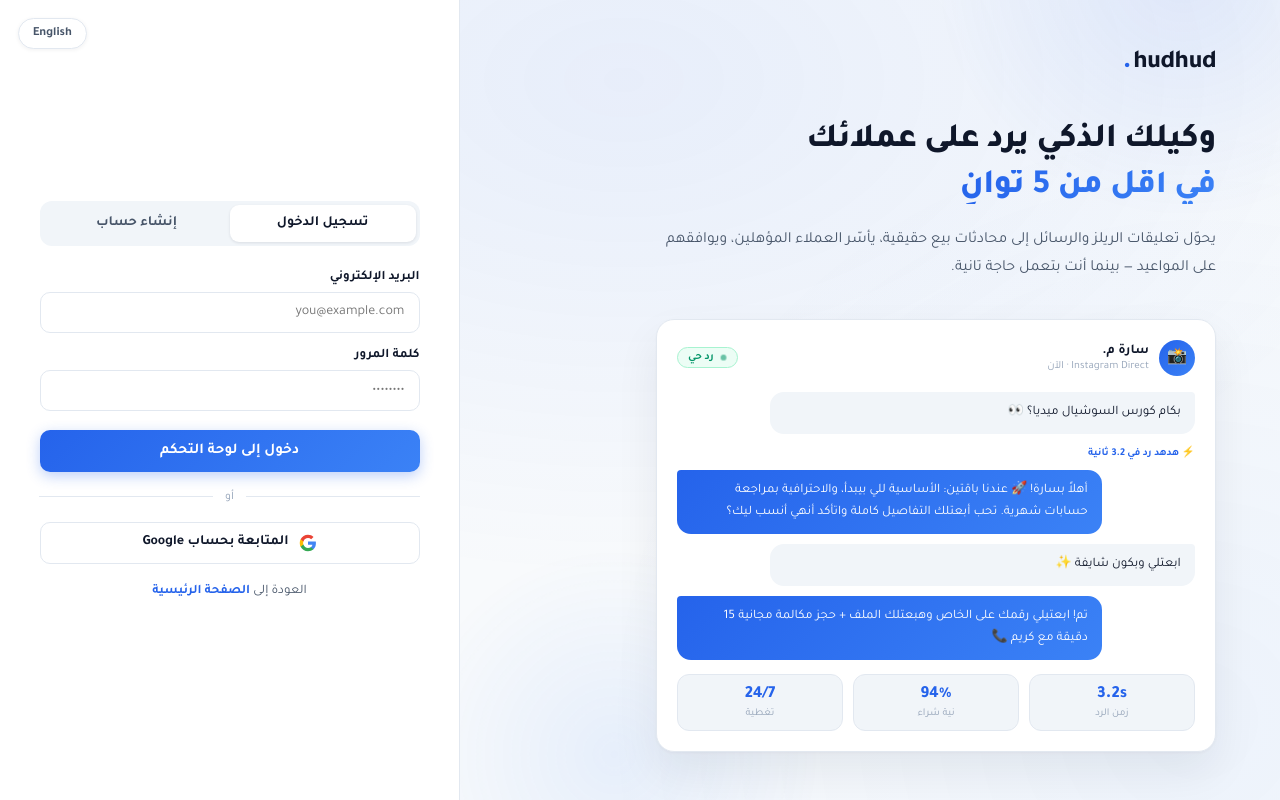
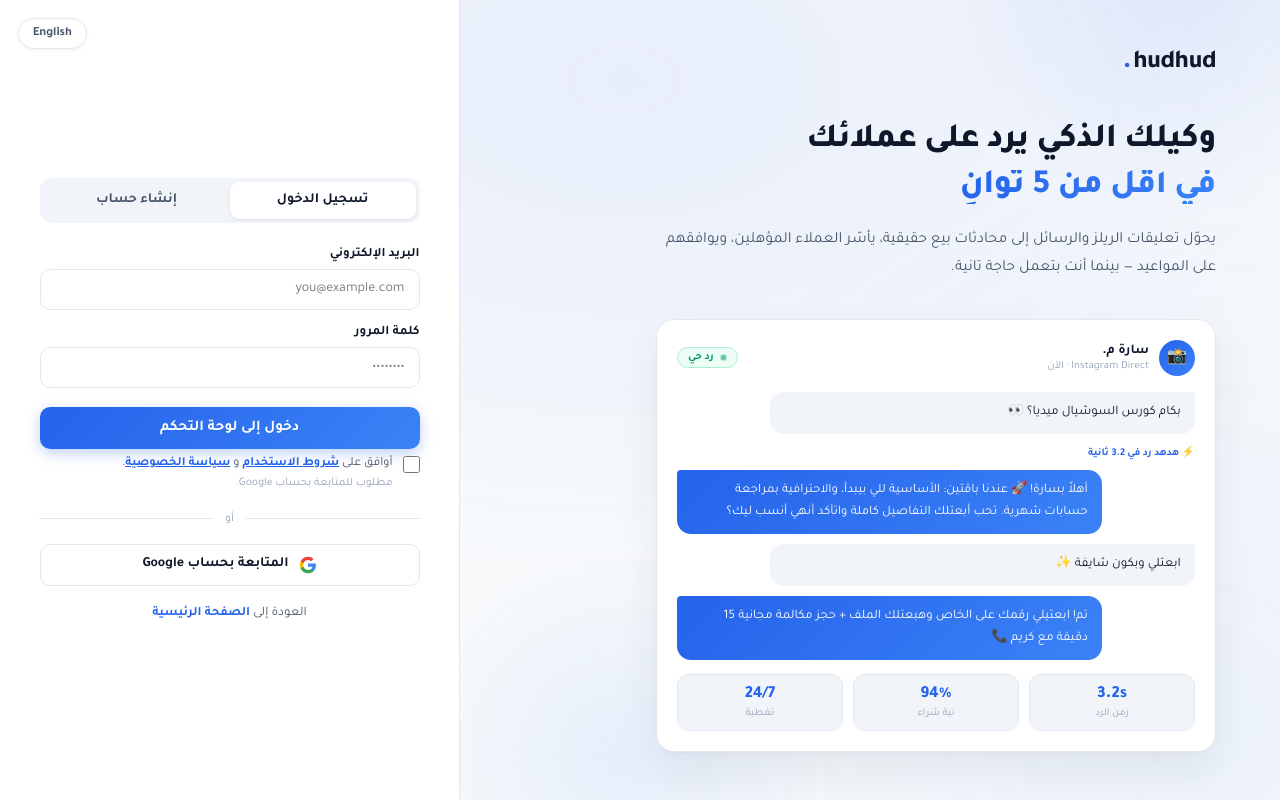
Before and after one commit to karim-abdalwahid/hudhud-radar, a FastAPI app: page /register in a window 1280 px wide. Run offline with FastAPI, Linux system fonts and the light colour scheme; some libraries are stand-ins or nearby versions.

Commit message:
feat(consent): WS-B — ToS+Privacy consent gate: migration 005 applied to prod (terms_accepted_at/version), register requires terms_accepted=true (400 otherwise), Google signup stamps acceptance (consent captured pre-redirect), SendRad-style checkbox with underlined links for BOTH email+Google paths, registration cap 50→500; i18n EN/AR; +6 tests (154/154)

```diff
--- a/src/core/auth.py
+++ b/src/core/auth.py
@@ -250,9 +250,12 @@ class UserStore:
         return len(self._memory_users)
 
     def create_user(
-        self, email: str, password: str, phone: Optional[str] = None, full_name: Optional[str] = None
+        self, email: str, password: str, phone: Optional[str] = None,
+        full_name: Optional[str] = None,
+        terms_accepted_at: Optional[str] = None, terms_version: Optional[str] = None,
     ) -> Dict[str, Any]:
-        """Creates a user. First-ever user is promoted to admin (owner)."""
+        """Creates a user. First-ever user is promoted to admin (owner).
+        terms_accepted_at/version recorded by the consent gate (WS-B)."""
         email = (email or "").strip().lower()
         if self.get_by_email(email):
             raise ValueError("البريد الإلكتروني مسجل بالفعل")
@@ -265,6 +268,9 @@ class UserStore:
             "role": role,
             "is_active": True,
         }
+        if terms_accepted_at:
+            record["terms_accepted_at"] = terms_accepted_at
+            record["terms_version"] = terms_version
         from src.core.supabase_client import supabase_db
 
         # In-memory mode (dev/test isolation): never touch the cloud DB
--- a/src/modules/auth_module/__init__.py
+++ b/src/modules/auth_module/__init__.py
@@ -36,7 +36,8 @@ GOOGLE_USERINFO_URL = "https://openidconnect.googleapis.com/v1/userinfo"
 GOOGLE_OAUTH_SCOPES = "openid email profile"
 _google_oauth_states: Dict[str, float] = {}  # state -> created_at (CSRF, 10-min TTL)
 
-_registration_cap = 500  # WS-B: raised from 50 (owner approval, pre-Phase 9)
+_registration_cap = 500      # WS-B: raised from 50 (owner approval, pre-Phase 9)
+LEGAL_TERMS_VERSION = "2026-09-08"  # keep in sync with src/modules/legal/__init__.py
 
 
 class RegisterPayload(BaseModel):
@@ -44,7 +45,7 @@ class RegisterPayload(BaseModel):
     password: str
     phone: Optional[str] = None
     full_name: Optional[str] = None
-    terms_accepted: Optional[bool] = None  # WS-B will make this REQUIRED
+    terms_accepted: bool = False  # WS-B consent gate: MUST be true (client checkbox)
 
 
 class LoginPayload(BaseModel):
@@ -78,6 +79,11 @@ def register_router(app: FastAPI) -> None:
             raise HTTPException(status_code=400, detail="كلمة المرور يجب أن تكون 8 أحرف على الأقل")
         if "@" not in payload.email or "." not in payload.email:
             raise HTTPException(status_code=400, detail="البريد الإلكتروني غير صالح")
+        if not payload.terms_accepted:
+            raise HTTPException(
+                status_code=400,
+                detail="يجب الموافقة على شروط الاستخدام وسياسة الخصوصية قبل إنشاء الحساب"
+            )
         if user_store.count() >= _registration_cap:
             raise HTTPException(status_code=403, detail="التسجيل مغلق حالياً")
 
@@ -88,6 +94,8 @@ def register_router(app: FastAPI) -> None:
                 password=payload.password,
                 phone=payload.phone,
                 full_name=payload.full_name,
+                terms_accepted_at=datetime.now(timezone.utc).isoformat(),
+                terms_version=LEGAL_TERMS_VERSION,
             )
         except ValueError as e:
             raise HTTPException(status_code=400, detail=safe_error(e))
@@ -238,6 +246,10 @@ def register_router(app: FastAPI) -> None:
                         "password_hash": "oauth_google",
                         "role": "user",
                         "is_active": True,
+                        # Consent gate: acceptance captured BEFORE redirecting to
+                        # Google (checkbox required on the signup page).
+                        "terms_accepted_at": datetime.now(timezone.utc).isoformat(),
+                        "terms_version": LEGAL_TERMS_VERSION,
                     }
                     created = supabase_db.insert("users", record) or record
                     local = created if "id" in created else {**record, "id": "google-user"}
--- a/src/templates/auth.html
+++ b/src/templates/auth.html
@@ -261,6 +261,18 @@
         .foot-note { text-align: center; font-size: 13px; color: var(--text-secondary); margin-top: 20px; }
         .foot-note a { color: var(--primary); text-decoration: none; font-weight: 600; }
 
+        /* Consent gate (WS-B) — SendRad-style: small square + underlined links */
+        .consent-field { margin: 4px 0 8px; }
+        .consent-box { display: flex; align-items: flex-start; gap: 10px; cursor: pointer; }
+        .consent-box input[type="checkbox"] {
+            width: 17px; height: 17px; margin-top: 3px; accent-color: var(--primary);
+            cursor: pointer; flex-shrink: 0;
+        }
+        .consent-text { font-size: 12.5px; color: var(--text-secondary); line-height: 1.6; }
+        .consent-text a { color: var(--primary); text-decoration: underline; font-weight: 600; }
+        .consent-required { display: block; font-style: normal; font-size: 11.5px; color: var(--text-muted); margin-top: 2px; }
+        .consent-error { color: #dc2626 !important; font-weight: 600; }
+
         .lang-toggle { position: fixed; top: 18px; inset-inline-end: 18px; z-index: 60; }
         .lang-toggle button {
             font-family: inherit; font-size: 12.5px; font-weight: 600; padding: 7px 14px;
@@ -371,8 +383,36 @@
                     <label data-i18n="confirm">تأكيد كلمة المرور</label>
                     <input type="password" id="regConfirm" required minlength="8" autocomplete="new-password" data-i18n-ph="password_ph" placeholder="••••••••">
                 </div>
+                <!-- Consent gate (WS-B): required before ANY signup path -->
+                <div class="field consent-field">
+                    <label class="consent-box" for="regTerms">
+                        <input type="checkbox" id="regTerms" required>
+                        <span class="consent-text">
+                            <span data-i18n="consent_prefix">أوافق على</span>
+                            <a href="/terms" target="_blank" rel="noopener" data-i18n="consent_terms">شروط الاستخدام</a>
+                            <span data-i18n="consent_and">و</span>
+                            <a href="/privacy" target="_blank" rel="noopener" data-i18n="consent_privacy">سياسة الخصوصية</a>.
+                            <em class="consent-required" data-i18n="consent_required">مطلوب لإنشاء الحساب.</em>
+                        </span>
+                    </label>
+                </div>
                 <button type="submit" class="btn-submit" id="regBtn" data-i18n="register_btn">إنشاء الحساب والدخول</button>
             </form>
+
+            <!-- Consent gate for the Google path too: the checkbox sits above
+                 the Google button and is enforced by googleSignIn() -->
+            <div class="consent-field" id="googleConsentWrap">
+                <label class="consent-box" for="googleTerms">
+                    <input type="checkbox" id="googleTerms">
+                    <span class="consent-text">
+                        <span data-i18n="consent_prefix">أوافق على</span>
+                        <a href="/terms" target="_blank" rel="noopener" data-i18n="consent_terms">شروط الاستخدام</a>
+                        <span data-i18n="consent_and">و</span>
+                        <a href="/privacy" target="_blank" rel="noopener" data-i18n="consent_privacy">سياسة الخصوصية</a>.
+                        <em class="consent-required" data-i18n="consent_required_google">مطلوب للمتابعة بحساب Google.</em>
+                    </span>
+                </label>
+            </div>
 
             <div class="divider"><span data-i18n="or">أو</span></div>
             <button type="button" class="btn-google" onclick="googleSignIn()">
@@ -409,6 +449,11 @@
             "cc_search_ph": "ابحث باسم الدولة أو كود الهاتف…",
             "login_btn": "دخول إلى لوحة التحكم", "register_btn": "إنشاء الحساب والدخول",
             "google_btn": "المتابعة بحساب Google",
+            "consent_prefix": "أوافق على", "consent_terms": "شروط الاستخدام",
+            "consent_and": "و", "consent_privacy": "سياسة الخصوصية",
+            "consent_required": "مطلوب لإنشاء الحساب.",
+            "consent_required_google": "مطلوب للمتابعة بحساب Google.",
+            "consent_error": "يجب الموافقة على الشروط وسياسة الخصوصية أولاً",
             "back_home": "العودة إلى", "home": "الصفحة الرئيسية",
             "err_mismatch": "كلمتا المرور غير متطابقتين",
             "err_network": "تعذر الاتصال بالخادم",
@@ -439,7 +484,12 @@
             "err_network": "Could not reach the server",
             "err_login": "Sign-in failed — check your credentials",
             "err_register": "Could not create the account",
-            "google_soon": "Google sign-in is being activated — available after admin connects Google OAuth"
+            "google_soon": "Google sign-in is being activated — available after admin connects Google OAuth",
+            "consent_prefix": "I agree to the", "consent_terms": "Terms of Service",
+            "consent_and": "and", "consent_privacy": "Privacy Policy",
+            "consent_required": "Required to create an account.",
+            "consent_required_google": "Required to continue with Google.",
+            "consent_error": "Please agree to the Terms of Service and Privacy Policy first"
         }
     };
     // Demo chat scripts per language (animated sequence)
@@ -658,6 +708,10 @@
         e.preventDefault(); hideMsg();
         const pwd = document.getElementById("regPassword").value;
         if (pwd !== document.getElementById("regConfirm").value) { showMsg("error", t("err_mismatch")); return false; }
+        if (!document.getElementById("regTerms").checked) {
+            showMsg("error", t("consent_error"));
+            return false;
+        }
         const digits = document.getElementById("regPhone").value.replace(/[^0-9]/g, "");
         const phone = (selectedCountry[2] + digits).replace(/\s/g, "");
         const btn = document.getElementById("regBtn"); btn.disabled = true;
@@ -667,7 +721,8 @@
                 body: JSON.stringify({
                     email: document.getElementById("regEmail").value.trim(),
                     password: pwd, phone: phone,
-                    full_name: document.getElementById("regName").value.trim()
+                    full_name: document.getElementById("regName").value.trim(),
+                    terms_accepted: true
                 })
             });
             const data = await res.json();
@@ -678,7 +733,18 @@
         return false;
     }
 
-    function googleSignIn() { window.location.href = "/auth/google"; }
+    function googleSignIn() {
+        // Consent gate (WS-B): Google signup requires ToS+Privacy acceptance too
+        const cb = document.getElementById("googleTerms");
+        if (!cb.checked) {
+            const wrap = document.getElementById("googleConsentWrap");
+            wrap.classList.add("consent-error");
+            showMsg("error", t("consent_error"));
+            return;
+        }
+        wrap && document.getElementById("googleConsentWrap").classList.remove("consent-error");
+        window.location.href = "/auth/google";
+    }
 
     applyLang();
     </script>
```
Also changed, not shown: scripts/apply_migration_005.py (added, +34 -0 lines), tests/conftest.py (+2 -0 lines), tests/test_auth_security.py (+4 -4 lines), tests/test_consent_gate.py (added, +75 -0 lines), database/migrations/005_terms_acceptance.sql (added).
